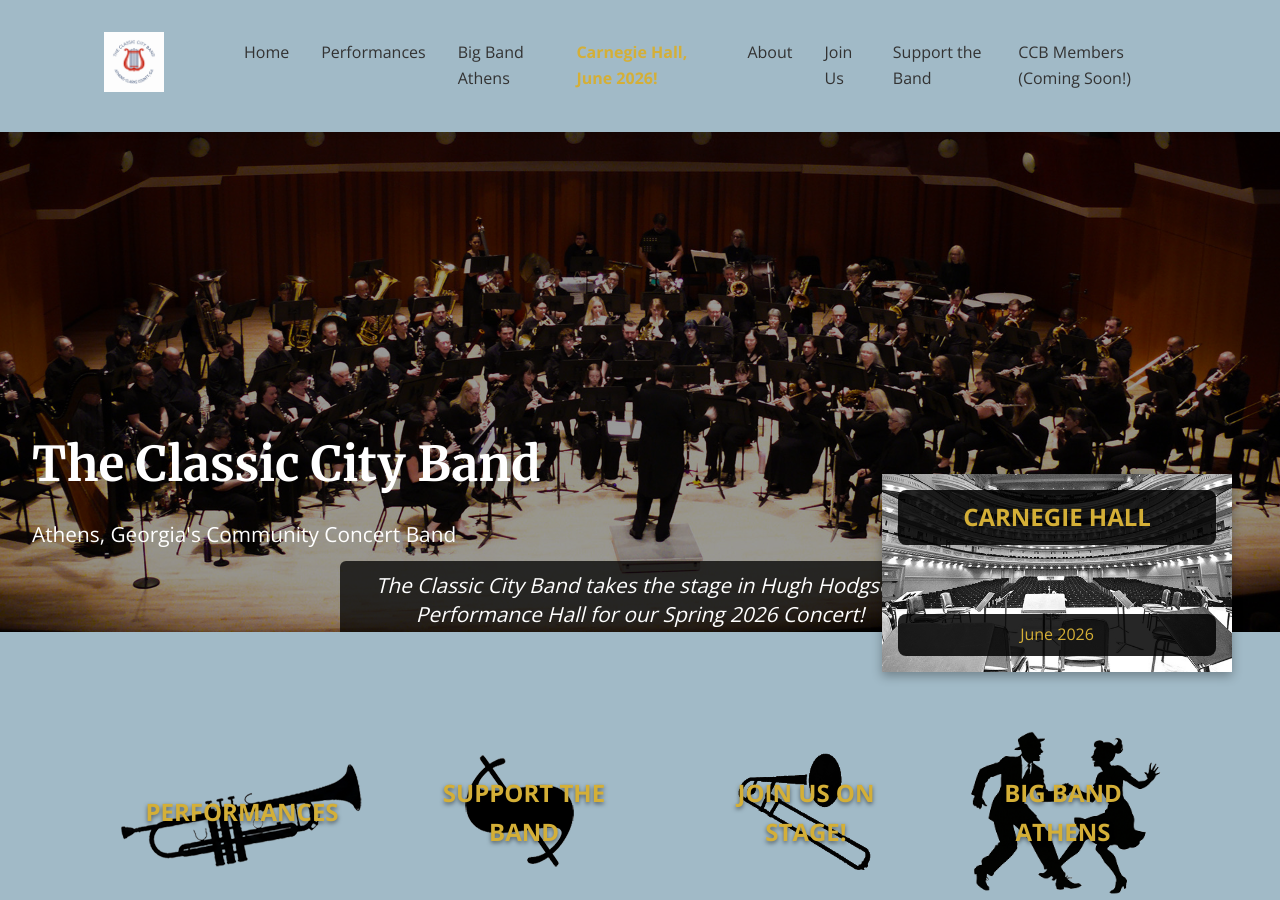
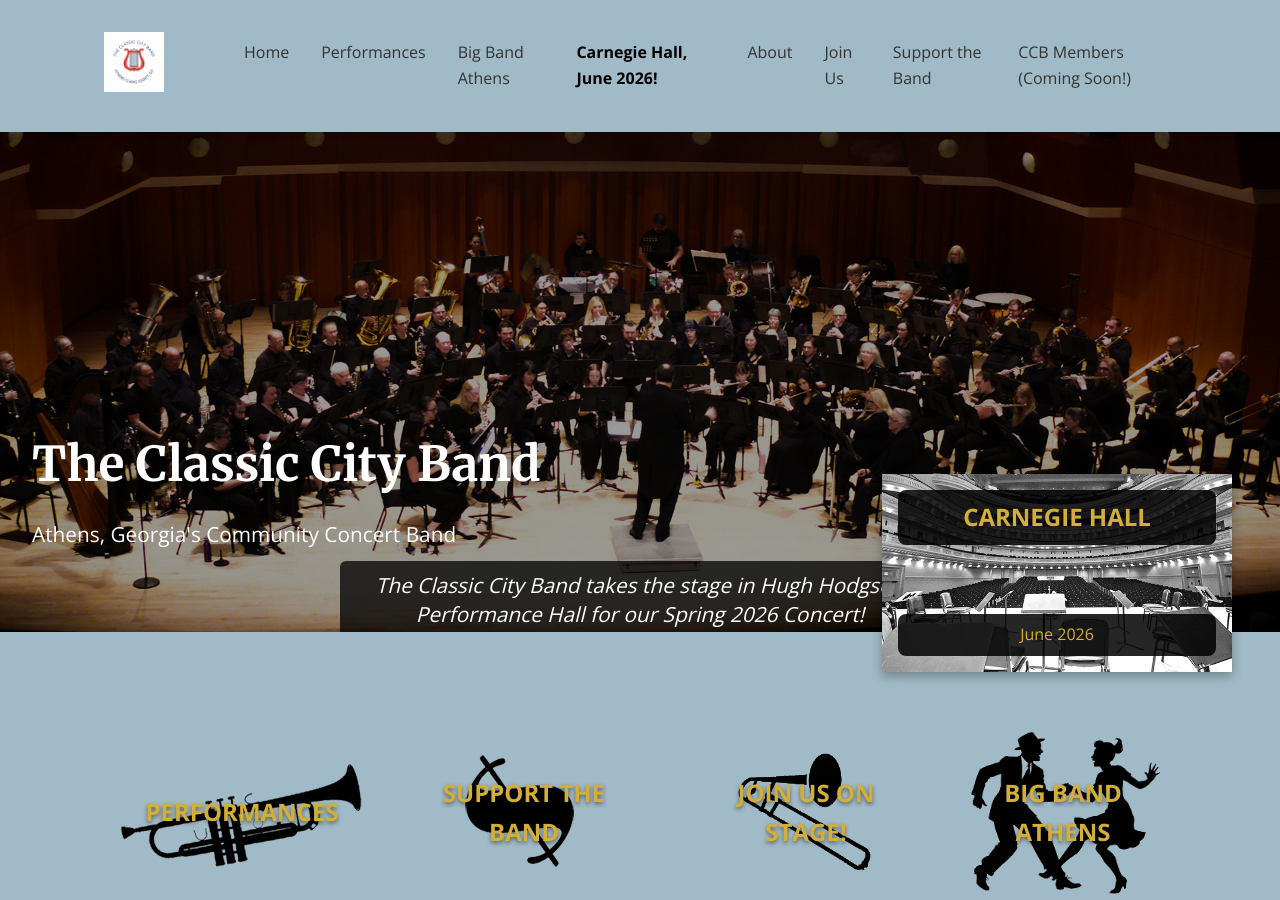
Before and after one commit to webmasterCCB/CCBwebsite, a Jekyll site: the page built from index.html, in a window 1280 px wide and 900 px high. Built offline with Jekyll 4.4.1, drawn with Linux system fonts in a browser that asks for light colours; comment, search, counter and statistics services are not loaded.

Commit message:
Update header.html

```diff
--- a/_includes/header.html
+++ b/_includes/header.html
@@ -9,7 +9,7 @@
         <li><a href="{{ '/' | relative_url }}">Home</a></li>
         <li><a href="{{ '/concerts' | relative_url }}">Performances</a></li>
         <li><a href="{{ '/bigbandathens' | relative_url }}">Big Band Athens</a></li>
-        <li><a href="{{ '/donate-carnegie' | relative_url }}" style="color: #d4af37; font-weight: bold;">Carnegie Hall, June 2026!</a></li>
+        <li><a href="{{ '/donate-carnegie' | relative_url }}" style="color: #000000; font-weight: bold;">Carnegie Hall, June 2026!</a></li>
         <li><a href="{{ '/about' | relative_url }}">About</a></li>
         <li><a href="{{ '/join' | relative_url }}">Join Us</a></li>
         <li><a href="{{ '/support' | relative_url }}">Support the Band</a></li>
```
